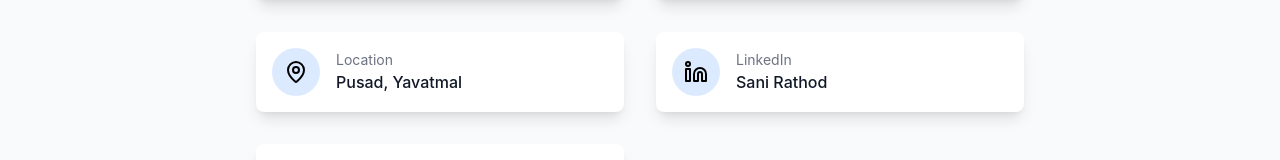
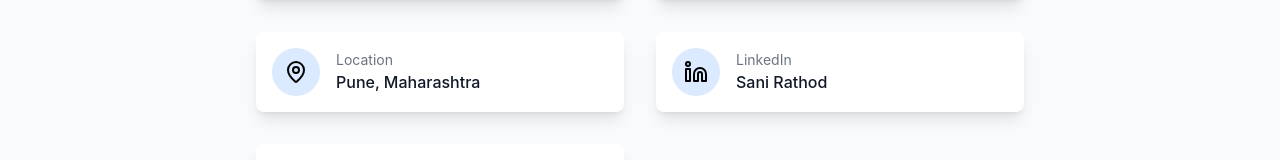
Before and after one commit to SaniRathod/my-portfolio, a React (Create React App) app: page / in a window 1280 px wide. Shown: the part 4284-4444 px from the top of the page. Built offline with nearby package versions, Linux system fonts and the light colour scheme.

Commit message:
update education and contact section

```diff
--- a/src/components/contact.js
+++ b/src/components/contact.js
@@ -17,7 +17,7 @@ export default function Contact() {
     {
       icon: <MapPin className="w-6 h-6" />,
       label: "Location",
-      value: "Pusad, Yavatmal",
+      value: "Pune, Maharashtra",
       href: "#",
     },
     {
--- a/src/components/education.js
+++ b/src/components/education.js
@@ -1,7 +1,7 @@
 export default function Education() {
     const education = [
       {
-        degree: "B.E(Computer Engineering)",
+        degree: "B.E(Computer Engineering)              ",
         CGPA: 7.64,
         institution: "Jagadambha College Of Engineering and Technology, Yavatmal",
         duration: "2020 – 2024",
@@ -9,14 +9,14 @@ export default function Education() {
       },
       {
         Stream : "HSC",
-        Percentage: 71.08,
+        percentage: 71.08,
         institution: "Atahar Mirza Jr College Kali (DK)",
         duration: "2018 – 2019",
         location: "kali (DK), India",
       },
       {
         Stream : "SSC",
-        Percentage: 80.00,
+        percentage: 80.00,
         institution: "Vasantarao Naik School Kali (DK)",
         duration: "2016 – 2017",
         location: "kali (DK), India",
```
